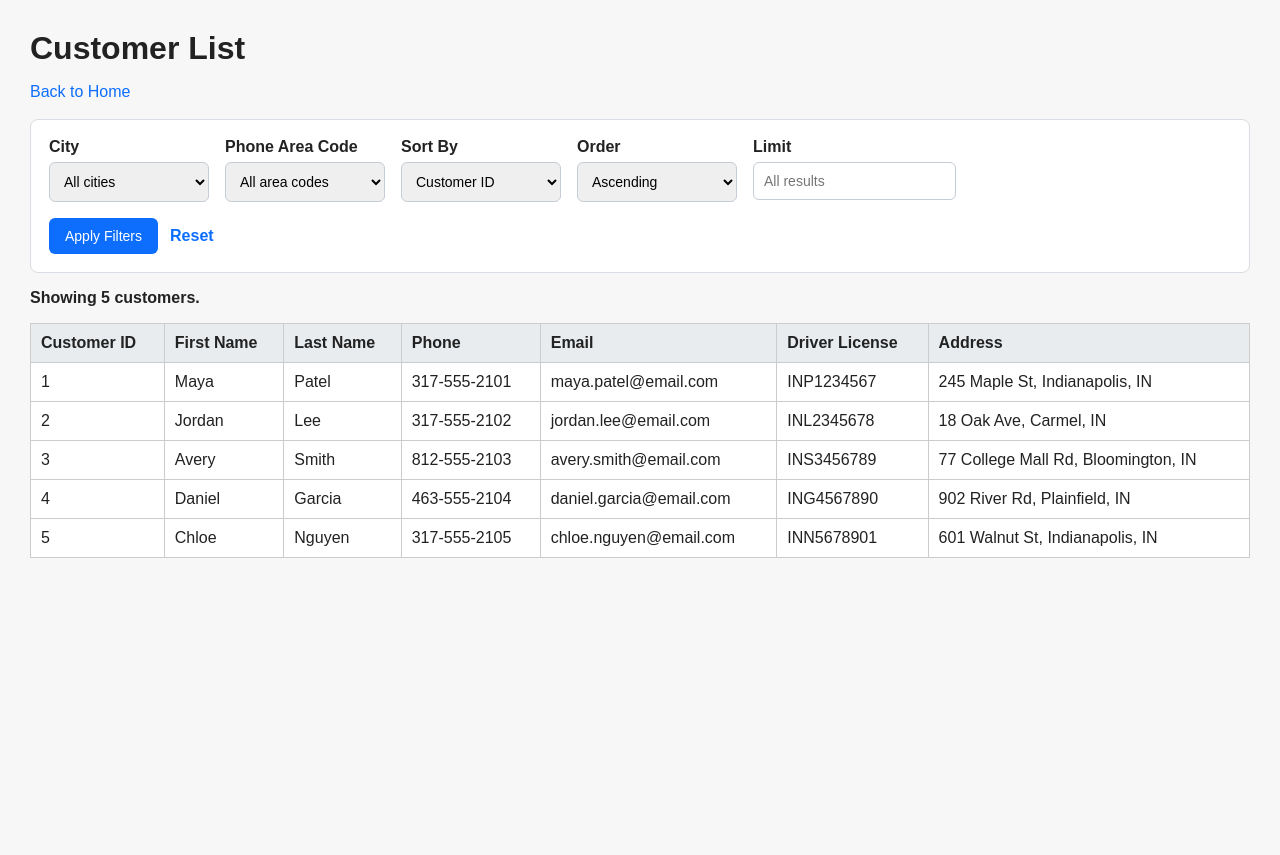
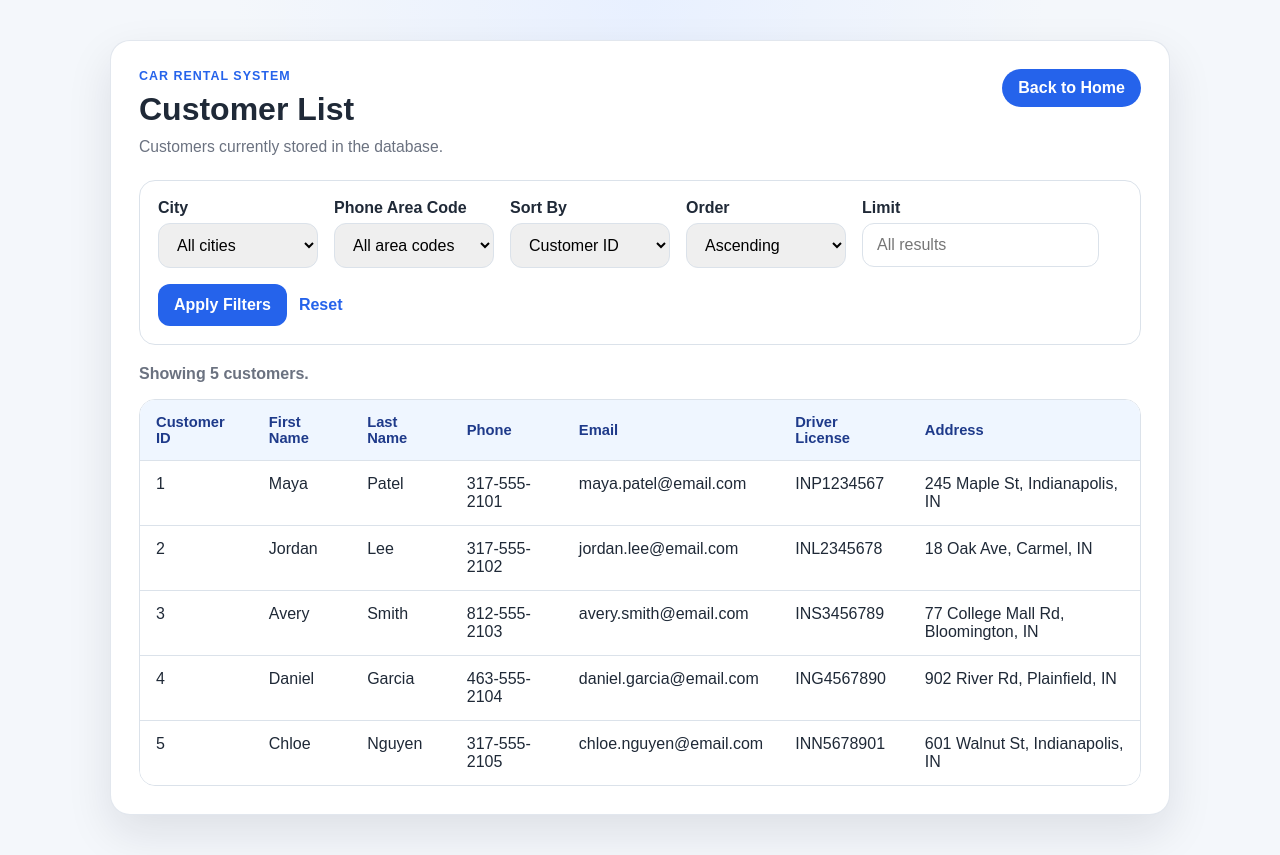
Before and after one commit to arigree/211_FinalProject, a Flask app: page /customers in a window 1280 px wide. Before the commit the page ends 558 px from the top, so only its background shows below. Run offline with Flask 3, Linux system fonts and the light colour scheme.

Commit message:
Matched customer styling to location styling Added documentation for phase 3 Edited readme Added searching functionality to locations

```diff
--- a/app/customer/static/customer.css
+++ b/app/customer/static/customer.css
@@ -1,25 +1,79 @@
+:root {
+    --bg: #f4f7fb;
+    --card: #ffffff;
+    --text: #1f2937;
+    --muted: #6b7280;
+    --line: #dbe2ea;
+    --accent: #2563eb;
+    --accent-dark: #1d4ed8;
+    --error-bg: #fef2f2;
+    --error-text: #b91c1c;
+    --shadow: 0 18px 45px rgba(15, 23, 42, 0.10);
+}
+
+* {
+    box-sizing: border-box;
+}
+
 body {
-    font-family: Arial, sans-serif;
-    margin: 30px;
-    background-color: #f7f7f7;
-    color: #222;
+    margin: 0;
+    font-family: Arial, Helvetica, sans-serif;
+    color: var(--text);
+    background:
+        radial-gradient(circle at top, #e8f0ff 0%, transparent 38%),
+        var(--bg);
+    min-height: 100vh;
+}
+
+.page {
+    max-width: 1100px;
+    margin: 0 auto;
+    padding: 40px 20px;
+}
+
+.card {
+    background: var(--card);
+    border-radius: 20px;
+    box-shadow: var(--shadow);
+    padding: 28px;
+    border: 1px solid rgba(219, 226, 234, 0.8);
+}
+
+.header {
+    display: flex;
+    justify-content: space-between;
+    gap: 20px;
+    align-items: flex-start;
+    margin-bottom: 24px;
+}
+
+.eyebrow {
+    margin: 0 0 8px;
+    text-transform: uppercase;
+    letter-spacing: 0.08em;
+    font-size: 0.78rem;
+    font-weight: 700;
+    color: var(--accent);
 }
 
 h1 {
-    margin-bottom: 10px;
+    margin: 0;
+    font-size: 2rem;
+    line-height: 1.15;
 }
 
-a {
-    color: #0d6efd;
-    text-decoration: none;
+.subtitle {
+    margin: 10px 0 0;
+    color: var(--muted);
+    font-size: 0.98rem;
 }
 
 .filter-form {
-    background-color: #fff;
-    border: 1px solid #d9dee5;
-    border-radius: 8px;
+    margin: 18px 0 20px;
     padding: 18px;
-    margin-top: 18px;
+    border: 1px solid var(--line);
+    border-radius: 16px;
+    background: #fff;
 }
 
 .form-row {
@@ -35,16 +89,23 @@ a {
 }
 
 .form-group label {
-    font-weight: bold;
+    font-weight: 700;
     margin-bottom: 6px;
 }
 
 .form-group select,
 .form-group input {
-    padding: 10px;
-    border: 1px solid #c5ccd5;
-    border-radius: 6px;
-    font-size: 14px;
+    padding: 12px 14px;
+    border: 1px solid var(--line);
+    border-radius: 12px;
+    font-size: 1rem;
+    outline: none;
+}
+
+.form-group select:focus,
+.form-group input:focus {
+    border-color: var(--accent);
+    box-shadow: 0 0 0 3px rgba(37, 99, 235, 0.12);
 }
 
 .actions {
@@ -52,51 +113,104 @@ a {
     align-items: center;
     gap: 12px;
     margin-top: 16px;
+    flex-wrap: wrap;
 }
 
 button {
-    background-color: #0d6efd;
+    background: var(--accent);
     color: #fff;
     border: none;
-    border-radius: 6px;
-    padding: 10px 16px;
+    border-radius: 12px;
+    padding: 12px 16px;
     cursor: pointer;
-    font-size: 14px;
+    font-size: 1rem;
+    font-weight: 700;
 }
 
 button:hover {
-    background-color: #0b5ed7;
+    background: var(--accent-dark);
 }
 
 .reset-link {
-    font-weight: bold;
+    font-weight: 700;
+    color: var(--accent);
+    text-decoration: none;
 }
 
 .results-count {
     margin-top: 16px;
-    font-weight: bold;
+    font-weight: 700;
+    color: var(--muted);
+}
+
+.table-wrap {
+    overflow-x: auto;
+    border: 1px solid var(--line);
+    border-radius: 16px;
 }
 
 table {
     width: 100%;
     border-collapse: collapse;
-    background-color: #fff;
-    margin-top: 16px;
+    min-width: 720px;
+    background: white;
 }
 
-th,
-td {
-    border: 1px solid #ccc;
-    padding: 10px;
+thead th {
+    background: #eff6ff;
+    color: #1e3a8a;
     text-align: left;
+    font-size: 0.92rem;
+    padding: 14px 16px;
+    border-bottom: 1px solid var(--line);
 }
 
-th {
-    background-color: #e9ecef;
+tbody td {
+    padding: 14px 16px;
+    border-bottom: 1px solid var(--line);
+    vertical-align: top;
+}
+
+tbody tr:hover {
+    background: #f8fbff;
+}
+
+tbody tr:last-child td {
+    border-bottom: none;
+}
+
+.empty {
+    text-align: center;
+    color: var(--muted);
+    padding: 24px 16px;
 }
 
 .message {
-    margin-top: 15px;
-    color: #b02a37;
-    font-weight: bold;
+    margin: 0 0 18px;
+    padding: 12px 14px;
+    border-radius: 12px;
+    font-weight: 600;
 }
+
+.message.error {
+    background: var(--error-bg);
+    color: var(--error-text);
+    border: 1px solid rgba(185, 28, 28, 0.18);
+}
+
+.home-link {
+    display: inline-flex;
+    align-items: center;
+    justify-content: center;
+    padding: 10px 16px;
+    border-radius: 999px;
+    background: var(--accent);
+    color: white;
+    text-decoration: none;
+    font-weight: 700;
+    white-space: nowrap;
+}
+
+.home-link:hover {
+    background: var(--accent-dark);
+}
--- a/app/customer/templates/customers.html
+++ b/app/customer/templates/customers.html
@@ -7,11 +7,20 @@
     <link rel="stylesheet" href="{{ url_for('customer.static', filename='customer.css') }}">
 </head>
 <body>
+    <main class="page">
+        <section class="card">
+            <div class="header">
+                <div>
+                    <p class="eyebrow">Car Rental System</p>
                     <h1>Customer List</h1>
-    <p><a href="/">Back to Home</a></p>
+                    <p class="subtitle">Customers currently stored in the database.</p>
+                </div>
+
+                <a class="home-link" href="/">Back to Home</a>
+            </div>
 
             {% if error_message %}
-        <p class="message">{{ error_message }}</p>
+                <p class="message error">{{ error_message }}</p>
             {% endif %}
 
             <form class="filter-form" method="get" action="{{ url_for('customer.show_customers') }}">
@@ -56,14 +65,7 @@
 
                     <div class="form-group">
                         <label for="limit">Limit</label>
-                <input
-                    id="limit"
-                    name="limit"
-                    type="number"
-                    min="1"
-                    placeholder="All results"
-                    value="{{ current_filters.limit }}"
-                >
+                        <input id="limit" name="limit" type="number" min="1" placeholder="All results" value="{{ current_filters.limit }}">
                     </div>
                 </div>
 
@@ -75,6 +77,7 @@
 
             <p class="results-count">Showing {{ customers|length }} customer{% if customers|length != 1 %}s{% endif %}.</p>
 
+            <div class="table-wrap">
                 <table>
                     <thead>
                         <tr>
@@ -100,10 +103,13 @@
                             </tr>
                         {% else %}
                             <tr>
-                    <td colspan="7">No customers found.</td>
+                                <td colspan="7" class="empty">No customers found.</td>
                             </tr>
                         {% endfor %}
                     </tbody>
                 </table>
+            </div>
+        </section>
+    </main>
 </body>
 </html>
```
Also changed, not shown: Phase3-README.md (+5 -4 lines), app/location/location_controller.py (+20 -2 lines), app/location/location_manager.py (+30 -0 lines), app/location/static/locations.css (+43 -1 lines), app/location/templates/locations.html (+13 -1 lines), 1 other file. Lines whose indentation alone changed are shown as unchanged.
